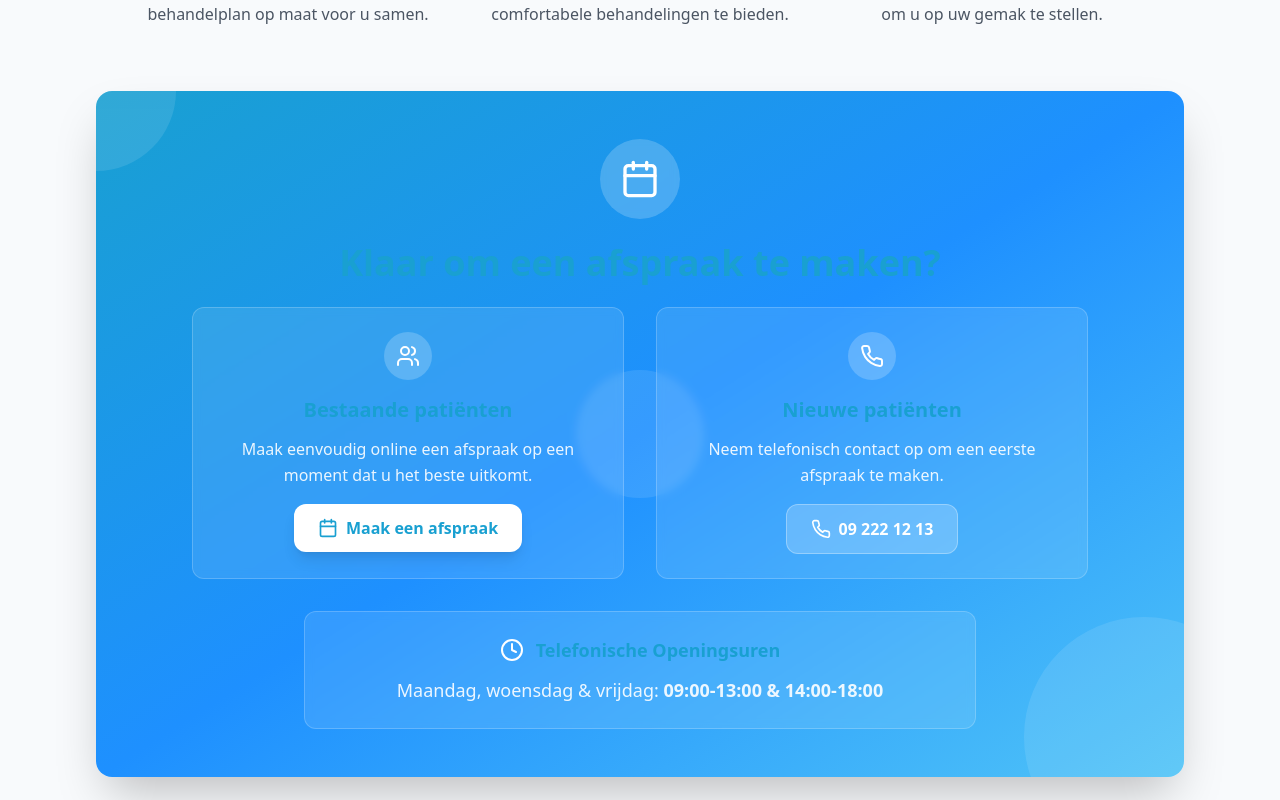
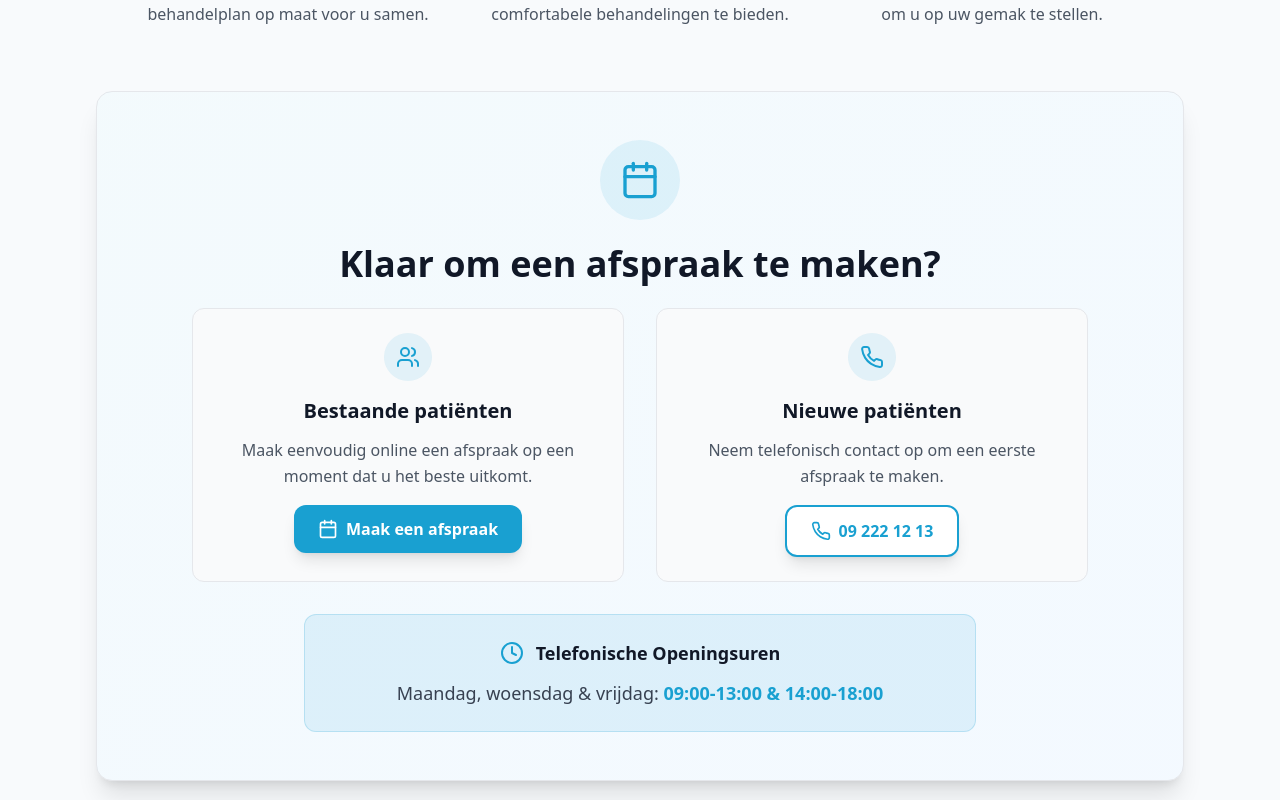
Before and after one commit to scoutr2019/Tandarts-Swaelens, a React (Vite) app: page / in a window 1280 px wide. Shown: the part 2940-3740 px from the top of the page. Built offline with nearby package versions, Linux system fonts and the light colour scheme.

Commit message:
Fix: Improve CTA section readability
The call-to-action section on the index page was updated, but the new design has readability issues. This commit addresses the issues to ensure the text is readable in both light and dark modes.

```diff
--- a/src/pages/Index.tsx
+++ b/src/pages/Index.tsx
@@ -1,4 +1,3 @@
-
 import Layout from "@/components/Layout";
 import { Link } from "react-router-dom";
 import { Users, Calendar, Stethoscope, Check, HeartPulse, Heart, Shield, Smile, Phone, Clock } from "lucide-react";
@@ -189,52 +188,48 @@ const Index = () => {
             ))}
           </div>
 
-          {/* Redesigned CTA Section */}
-          <div className="relative overflow-hidden bg-gradient-to-br from-[#19A0D1] via-[#1E90FF] to-[#4FC3F7] rounded-2xl shadow-2xl">
-            {/* Background Pattern */}
-            <div className="absolute inset-0 opacity-10">
-              <div className="absolute top-0 left-0 w-40 h-40 bg-white rounded-full -translate-x-20 -translate-y-20"></div>
-              <div className="absolute bottom-0 right-0 w-60 h-60 bg-white rounded-full translate-x-20 translate-y-20"></div>
-              <div className="absolute top-1/2 left-1/2 w-32 h-32 bg-white rounded-full -translate-x-16 -translate-y-16"></div>
-            </div>
+          {/* Improved CTA Section */}
+          <div className="relative overflow-hidden bg-white dark:bg-gray-800 rounded-2xl shadow-xl border border-gray-200 dark:border-gray-700">
+            {/* Subtle background pattern */}
+            <div className="absolute inset-0 bg-gradient-to-br from-[#19A0D1]/5 to-[#1E90FF]/5"></div>
 
-            <div className="relative p-8 md:p-12 text-center text-white">
+            <div className="relative p-8 md:p-12 text-center">
               <div className="max-w-4xl mx-auto">
-                <div className="inline-flex items-center justify-center w-20 h-20 bg-white/20 rounded-full mb-6 backdrop-blur-sm">
-                  <Calendar className="h-10 w-10 text-white" />
+                <div className="inline-flex items-center justify-center w-20 h-20 bg-[#19A0D1]/10 rounded-full mb-6">
+                  <Calendar className="h-10 w-10 text-[#19A0D1]" />
                 </div>
 
-                <h3 className="text-3xl md:text-4xl font-bold mb-6">Klaar om een afspraak te maken?</h3>
+                <h3 className="text-3xl md:text-4xl font-bold mb-6 text-gray-900 dark:text-white">Klaar om een afspraak te maken?</h3>
 
                 <div className="grid grid-cols-1 lg:grid-cols-2 gap-8 mb-8">
-                  <div className="bg-white/10 backdrop-blur-sm rounded-xl p-6 border border-white/20">
-                    <div className="flex items-center justify-center w-12 h-12 bg-white/20 rounded-full mx-auto mb-4">
-                      <Users className="h-6 w-6 text-white" />
+                  <div className="bg-gray-50 dark:bg-gray-700 rounded-xl p-6 border border-gray-200 dark:border-gray-600">
+                    <div className="flex items-center justify-center w-12 h-12 bg-[#19A0D1]/10 rounded-full mx-auto mb-4">
+                      <Users className="h-6 w-6 text-[#19A0D1]" />
                     </div>
-                    <h4 className="text-xl font-semibold mb-3">Bestaande patiënten</h4>
-                    <p className="text-white/90 mb-4 leading-relaxed">
+                    <h4 className="text-xl font-semibold mb-3 text-gray-900 dark:text-white">Bestaande patiënten</h4>
+                    <p className="text-gray-600 dark:text-gray-300 mb-4 leading-relaxed">
                       Maak eenvoudig online een afspraak op een moment dat u het beste uitkomt.
                     </p>
                     <Link
                       to="/afspraken"
-                      className="inline-flex items-center gap-2 bg-white text-[#19A0D1] hover:bg-gray-100 font-semibold py-3 px-6 rounded-lg transition-all duration-300 transform hover:scale-105 shadow-lg"
+                      className="inline-flex items-center gap-2 bg-[#19A0D1] hover:bg-[#19A0D1]/90 text-white font-semibold py-3 px-6 rounded-lg transition-all duration-300 transform hover:scale-105 shadow-lg"
                     >
                       <Calendar className="h-5 w-5" />
                       <span>Maak een afspraak</span>
                     </Link>
                   </div>
 
-                  <div className="bg-white/10 backdrop-blur-sm rounded-xl p-6 border border-white/20">
-                    <div className="flex items-center justify-center w-12 h-12 bg-white/20 rounded-full mx-auto mb-4">
-                      <Phone className="h-6 w-6 text-white" />
+                  <div className="bg-gray-50 dark:bg-gray-700 rounded-xl p-6 border border-gray-200 dark:border-gray-600">
+                    <div className="flex items-center justify-center w-12 h-12 bg-[#19A0D1]/10 rounded-full mx-auto mb-4">
+                      <Phone className="h-6 w-6 text-[#19A0D1]" />
                     </div>
-                    <h4 className="text-xl font-semibold mb-3">Nieuwe patiënten</h4>
-                    <p className="text-white/90 mb-4 leading-relaxed">
+                    <h4 className="text-xl font-semibold mb-3 text-gray-900 dark:text-white">Nieuwe patiënten</h4>
+                    <p className="text-gray-600 dark:text-gray-300 mb-4 leading-relaxed">
                       Neem telefonisch contact op om een eerste afspraak te maken.
                     </p>
                     <a
                       href="tel:+3292221213"
-                      className="inline-flex items-center gap-2 bg-white/20 hover:bg-white/30 text-white font-semibold py-3 px-6 rounded-lg transition-all duration-300 transform hover:scale-105 border border-white/30"
+                      className="inline-flex items-center gap-2 bg-white dark:bg-gray-800 hover:bg-gray-50 dark:hover:bg-gray-700 text-[#19A0D1] font-semibold py-3 px-6 rounded-lg transition-all duration-300 transform hover:scale-105 border-2 border-[#19A0D1] shadow-lg"
                     >
                       <Phone className="h-5 w-5" />
                       <span>09 222 12 13</span>
@@ -242,13 +237,13 @@ const Index = () => {
                   </div>
                 </div>
 
-                <div className="bg-white/10 backdrop-blur-sm rounded-xl p-6 border border-white/20 max-w-2xl mx-auto">
+                <div className="bg-[#19A0D1]/10 dark:bg-[#19A0D1]/20 rounded-xl p-6 border border-[#19A0D1]/20 max-w-2xl mx-auto">
                   <div className="flex items-center justify-center gap-3 mb-3">
-                    <Clock className="h-6 w-6 text-white" />
-                    <h4 className="text-lg font-semibold">Telefonische Openingsuren</h4>
+                    <Clock className="h-6 w-6 text-[#19A0D1]" />
+                    <h4 className="text-lg font-semibold text-gray-900 dark:text-white">Telefonische Openingsuren</h4>
                   </div>
-                  <p className="text-white/90 text-lg">
-                    Maandag, woensdag & vrijdag: <span className="font-semibold">09:00-13:00 & 14:00-18:00</span>
+                  <p className="text-gray-700 dark:text-gray-300 text-lg">
+                    Maandag, woensdag & vrijdag: <span className="font-semibold text-[#19A0D1]">09:00-13:00 & 14:00-18:00</span>
                   </p>
                 </div>
               </div>
```
